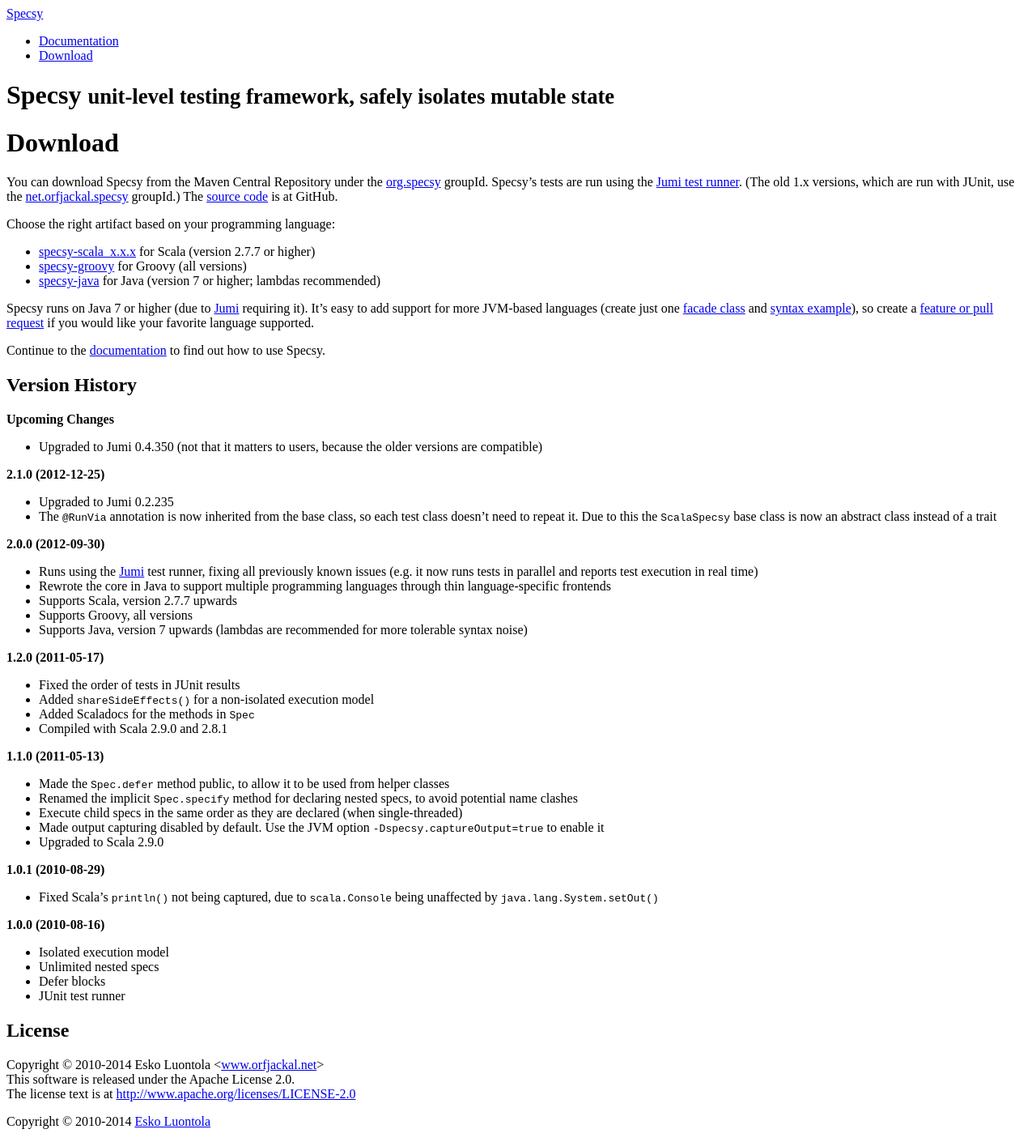
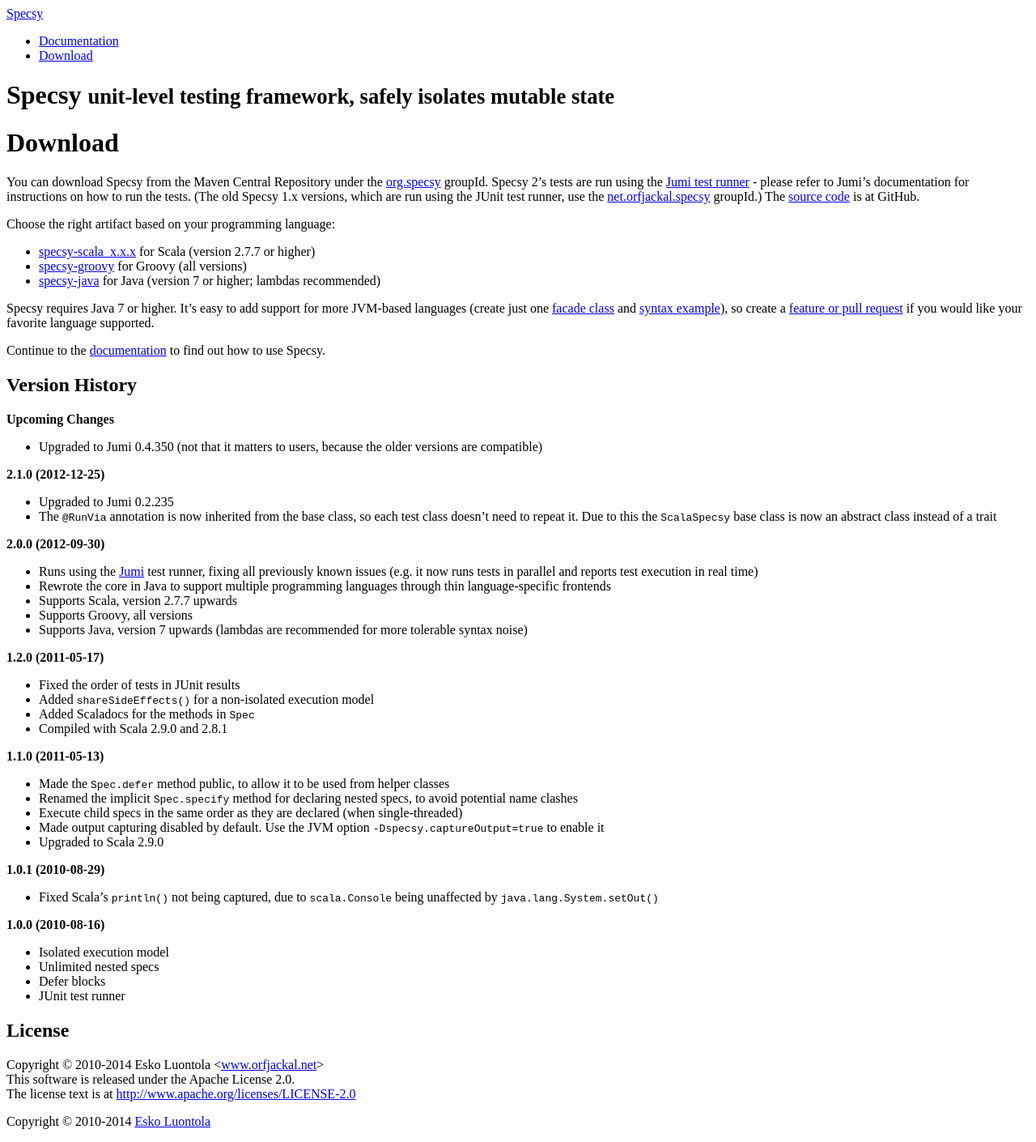
Before and after one commit to luontola/specsy, a Jekyll site: the page built from download.md, in a window 1280 px wide. Shown: the whole page at 81% size. Built offline with Jekyll 4.4.1, drawn with Linux system fonts in a browser that asks for light colours.

Commit message:
More explicit Jumi references

```diff
--- a/download.md
+++ b/download.md
@@ -5,7 +5,7 @@
 ---
 {% include JB/setup %}
 
-You can download Specsy from the Maven Central Repository under the [org.specsy](http://search.maven.org/#search%7Cga%7C1%7Cg%3A%22org.specsy%22) groupId. Specsy's tests are run using the [Jumi test runner](http://jumi.fi/). (The old 1.x versions, which are run with JUnit, use the [net.orfjackal.specsy](http://search.maven.org/#search%7Cga%7C1%7Cg%3A%22net.orfjackal.specsy%22) groupId.) The [source code](https://github.com/orfjackal/specsy) is at GitHub.
+You can download Specsy from the Maven Central Repository under the [org.specsy](http://search.maven.org/#search%7Cga%7C1%7Cg%3A%22org.specsy%22) groupId. Specsy 2's tests are run using the [Jumi test runner](http://jumi.fi/) - please refer to Jumi's documentation for instructions on how to run the tests. (The old Specsy 1.x versions, which are run using the JUnit test runner, use the [net.orfjackal.specsy](http://search.maven.org/#search%7Cga%7C1%7Cg%3A%22net.orfjackal.specsy%22) groupId.) The [source code](https://github.com/orfjackal/specsy) is at GitHub.
 
 Choose the right artifact based on your programming language:
 
@@ -13,7 +13,7 @@
 - [specsy-groovy](http://search.maven.org/#search%7Cga%7C1%7Cg%3A%22org.specsy%22%20a%3A%22specsy-groovy%22) for Groovy (all versions)
 - [specsy-java](http://search.maven.org/#search%7Cga%7C1%7Cg%3A%22org.specsy%22%20a%3A%22specsy-java%22) for Java (version 7 or higher; lambdas recommended)
 
-Specsy runs on Java 7 or higher (due to [Jumi](http://jumi.fi/) requiring it). It's easy to add support for more JVM-based languages (create just one [facade class](https://github.com/orfjackal/specsy/blob/master/specsy-groovy/src/main/java/org/specsy/groovy) and [syntax example](https://github.com/orfjackal/specsy/tree/master/specsy-groovy/src/test/java/org/specsy/groovy)), so create a [feature or pull request](https://github.com/orfjackal/specsy/issues) if you would like your favorite language supported.
+Specsy requires Java 7 or higher. It's easy to add support for more JVM-based languages (create just one [facade class](https://github.com/orfjackal/specsy/blob/master/specsy-groovy/src/main/java/org/specsy/groovy) and [syntax example](https://github.com/orfjackal/specsy/tree/master/specsy-groovy/src/test/java/org/specsy/groovy)), so create a [feature or pull request](https://github.com/orfjackal/specsy/issues) if you would like your favorite language supported.
 
 Continue to the [documentation](documentation.html) to find out how to use Specsy.
 
```
Also changed, not shown: documentation.md (+1 -1 lines).
